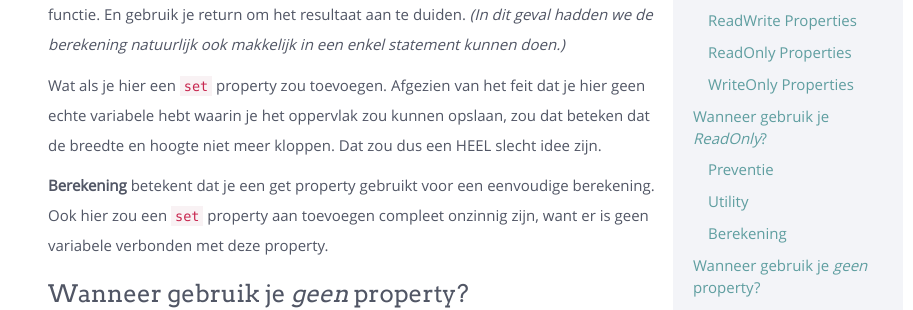
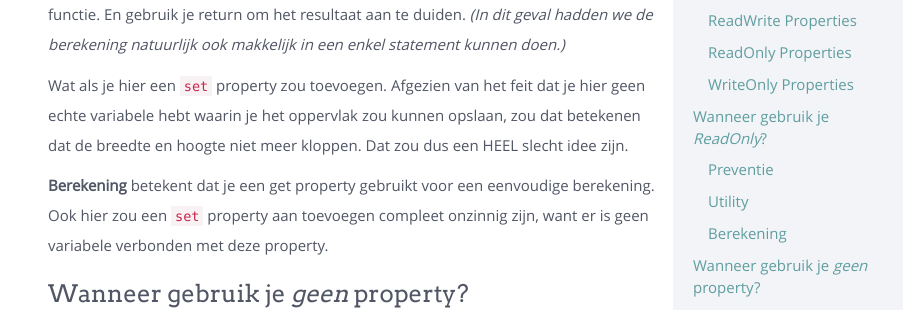
Before and after one commit to sma-it/sma-it.github.io, a Jekyll site: the page built from modules/advanced/_posts/2000-01-02-Properties.md, in a window 1280 px wide and 900 px high, scrolled down 5763 px. Shown: the part 185-495 px from the top of the window, without its empty margins (367-1280 px from the left). Built offline with Jekyll 4.4.1, drawn with Linux system fonts in a browser that asks for light colours; nearby versions of some CDN libraries; some of the changed text lies outside the part shown.

Commit message:
Corrected typo

````diff
--- a/modules/advanced/_posts/2000-01-02-Properties.md
+++ b/modules/advanced/_posts/2000-01-02-Properties.md
@@ -206,7 +206,7 @@ public class Rectangle {
 ```
 Het bovenstaande voorbeeld bevat nog een kleine nieuwigheid. Als je get property uit meer dan 1 statement bestaat, dan kan je de eerder gebruikte schrijfwijze met het pijltje niet gebruiken. In zo'n geval werk je je statements uit zoals in een normale functie. En gebruik je return om het resultaat aan te duiden. _(In dit geval hadden we de berekening natuurlijk ook makkelijk in een enkel statement kunnen doen.)_
 
-Wat als je hier een `set` property zou toevoegen. Afgezien van het feit dat je hier geen echte variabele hebt waarin je het oppervlak zou kunnen opslaan, zou dat beteken dat de breedte en hoogte niet meer kloppen. Dat zou dus een HEEL slecht idee zijn.
+Wat als je hier een `set` property zou toevoegen. Afgezien van het feit dat je hier geen echte variabele hebt waarin je het oppervlak zou kunnen opslaan, zou dat betekenen dat de breedte en hoogte niet meer kloppen. Dat zou dus een HEEL slecht idee zijn.
 
 **Berekening** betekent dat je een get property gebruikt voor een eenvoudige berekening. Ook hier zou een `set` property aan toevoegen compleet onzinnig zijn, want er is geen variabele verbonden met deze property.
 
````
Also changed, not shown: other parts of modules/advanced/_posts/2000-01-02-Properties.md (+1 -1 lines).
